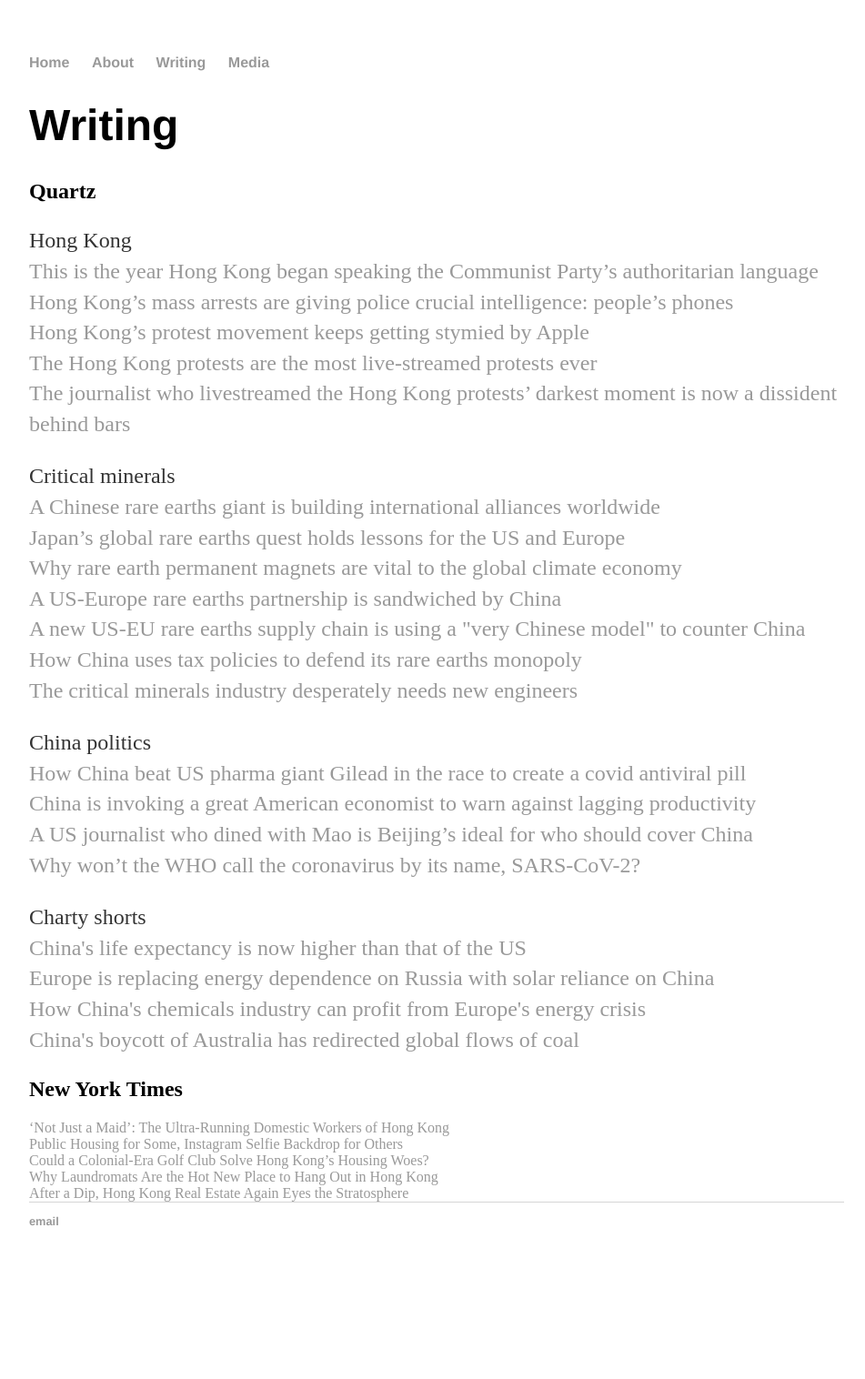
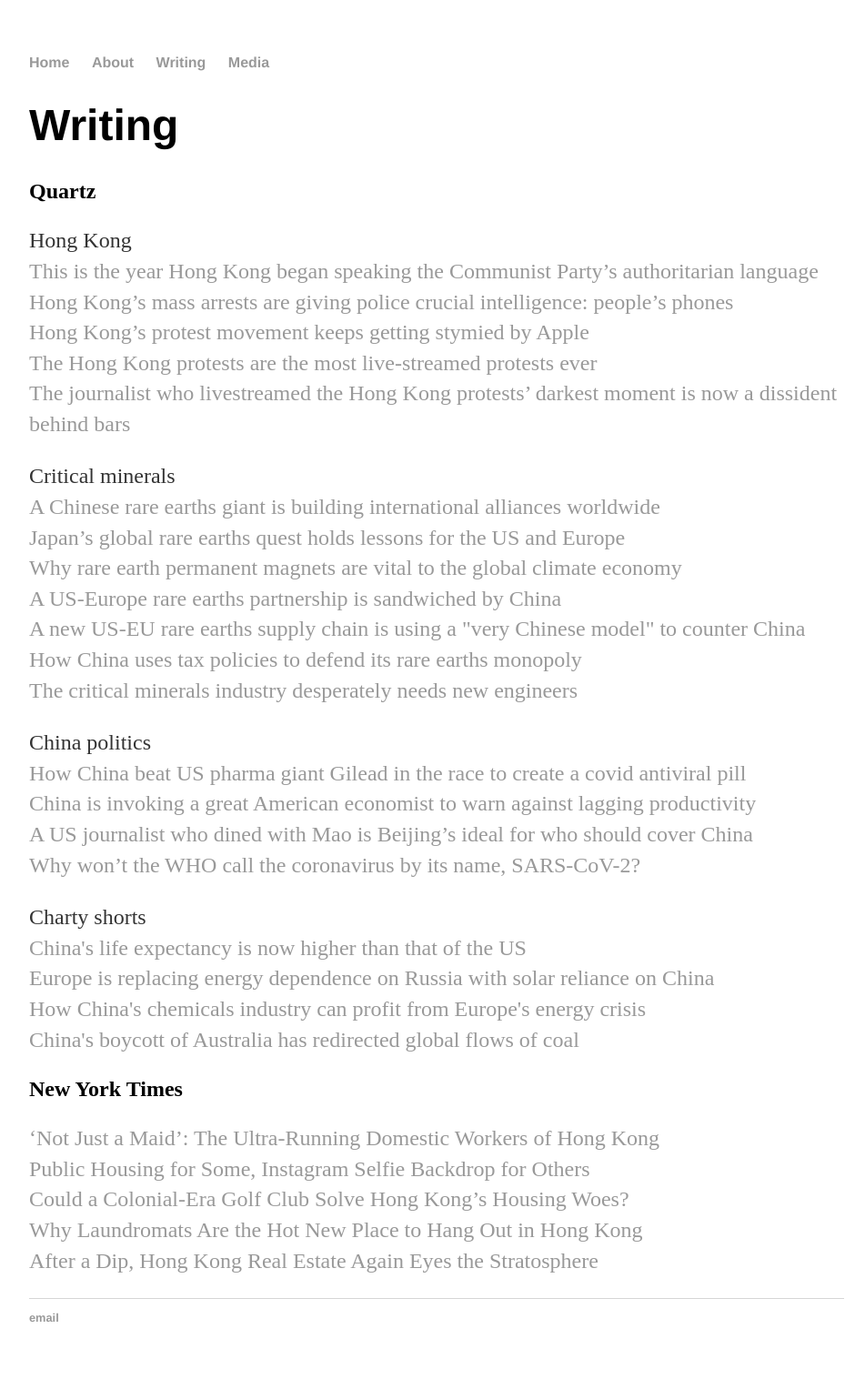
Before and after one commit to marykmhui/marykmhui, a Jekyll site: the page built from writing/index.html, in a window 1280 px wide. Shown: the whole page at 91% size, without its empty margins (160-1111 px from the left). Built offline with Jekyll 4.4.1, drawn with Linux system fonts in a browser that asks for light colours; before the commit the page ends 1410 px from its top, so only the background shows below that.

```diff
--- a/writing/index.html
+++ b/writing/index.html
@@ -34,12 +34,11 @@ title: Writing
 					<a href="https://qz.com/2051594/chinas-boycott-of-australian-coal-has-been-good-for-india/">China's boycott of Australia has redirected global flows of coal</a><br>
 
 			<h2>New York Times</h2>
-					<a href="https://www.nytimes.com/2019/05/25/world/asia/hong-kong-maids-running.html">‘Not Just a Maid’: The Ultra-Running Domestic Workers of Hong Kong</a><br>
+					<p><a href="https://www.nytimes.com/2019/05/25/world/asia/hong-kong-maids-running.html">‘Not Just a Maid’: The Ultra-Running Domestic Workers of Hong Kong</a><br>
 					<a href="https://www.nytimes.com/2018/08/09/world/asia/hong-kong-instagram-photography.html">Public Housing for Some, Instagram Selfie Backdrop for Others</a><br>
 					<a href="https://www.nytimes.com/2018/05/17/world/asia/hong-kong-housing-inequality-golf.html">Could a Colonial-Era Golf Club Solve Hong Kong’s Housing Woes?</a><br>
 					<a href="https://www.nytimes.com/2018/04/03/world/asia/hong-kong-housing-prices-laundromats.html">Why Laundromats Are the Hot New Place to Hang Out in Hong Kong</a><br>
 					<a href="https://www.nytimes.com/2019/03/22/realestate/hong-kong-luxury-real-estate-turnaround.html">After a Dip, Hong Kong Real Estate Again Eyes the Stratosphere</a><br>
-
-
+			</p>
 
 		</div>
```
